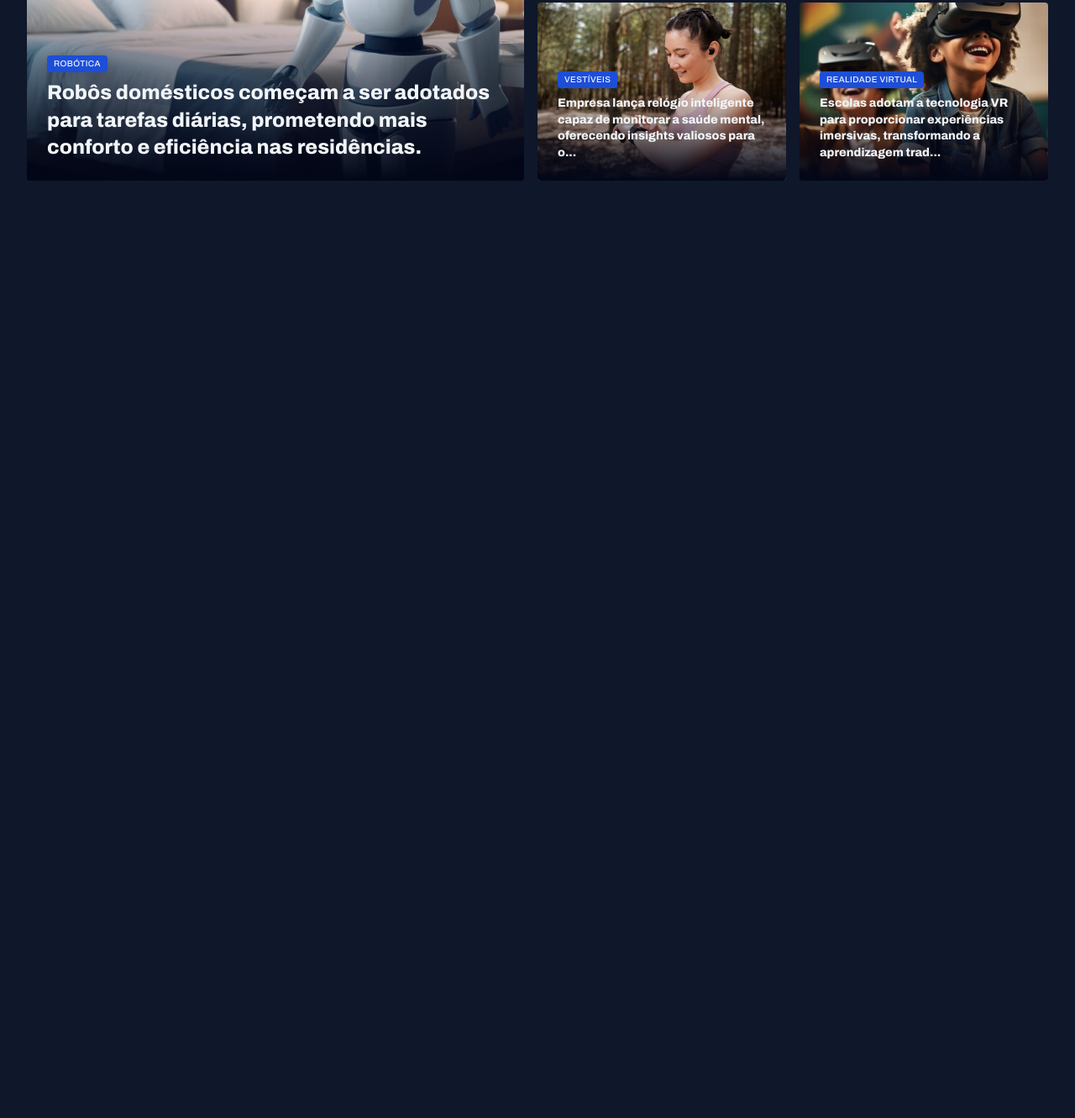
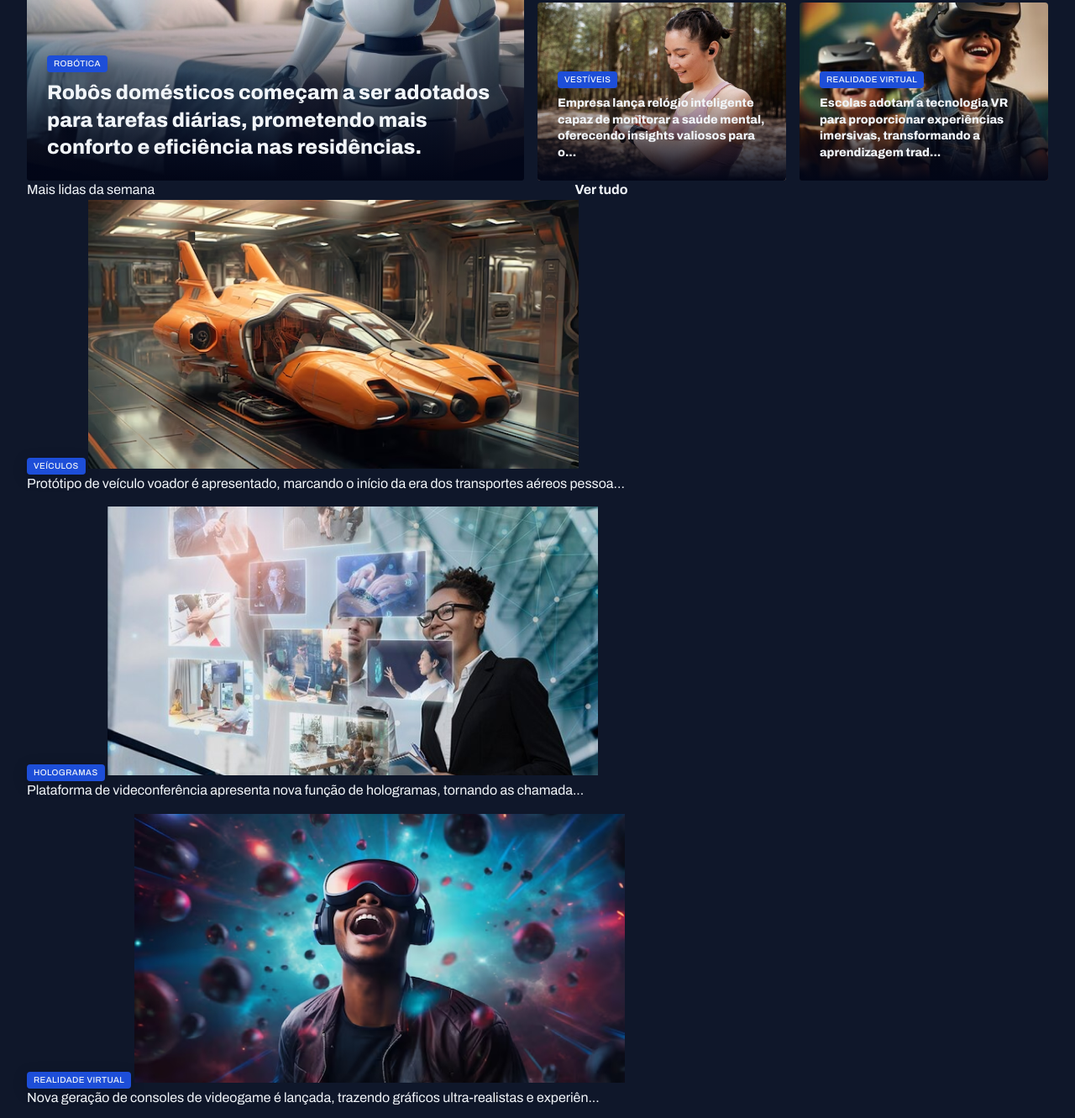
Before and after one commit to kauevecchia/portal-de-noticias, a plain HTML site: page index.html in a window 1280 px wide. Shown: the part 389-1720 px from the top of the page at 84% size. Before the commit the page ends 800 px from the top, so only its background shows below. Drawn offline with Linux system fonts and the light colour scheme.

Commit message:
estruturando a seção "mais lida da semana"

```diff
--- a/index.html
+++ b/index.html
@@ -84,6 +84,42 @@
                 </figure>
             </div>
         </section>
+
+        <section id="weekly">
+            <header class="grid grid-flow-col">
+                <h3>Mais lidas da semana</h3>
+                <a href="#" class="grid-flow-col">
+                    <strong>Ver tudo</strong>
+                    <span></span>
+                </a>
+            </header>
+
+            <div class="grid gap-16">
+                <figure>
+                    <span class="content-tag">veículos</span>
+                    <img src="assets/images/Image 06.png" alt="">
+                    <p>Protótipo de veículo voador é apresentado, marcando o início da era dos transportes aéreos pessoa...</p>
+                </figure>
+
+                <figure>
+                    <span class="content-tag">hologramas</span>
+                    <img src="assets/images/Image 07.png" alt="">
+                    <p>Plataforma de videconferência apresenta nova função de hologramas, tornando as chamada...</p>
+                </figure>
+
+                <figure>
+                    <span class="content-tag">realidade virtual</span>
+                    <img src="assets/images/Image 08.png" alt="">
+                    <p>Nova geração de consoles de videogame é lançada, trazendo gráficos ultra-realistas e experiên...</p>
+                </figure>
+
+                <figure>
+                    <span class="content-tag">internet</span>
+                    <img src="assets/images/Image 09.png" alt="">
+                    <p>Projeto busca oferecer internet de alta velocidade em áreas remotas através de satélites.</p>
+                </figure>
+            </div>
+        </section>
     </main>
 </body>
 </html>
```
